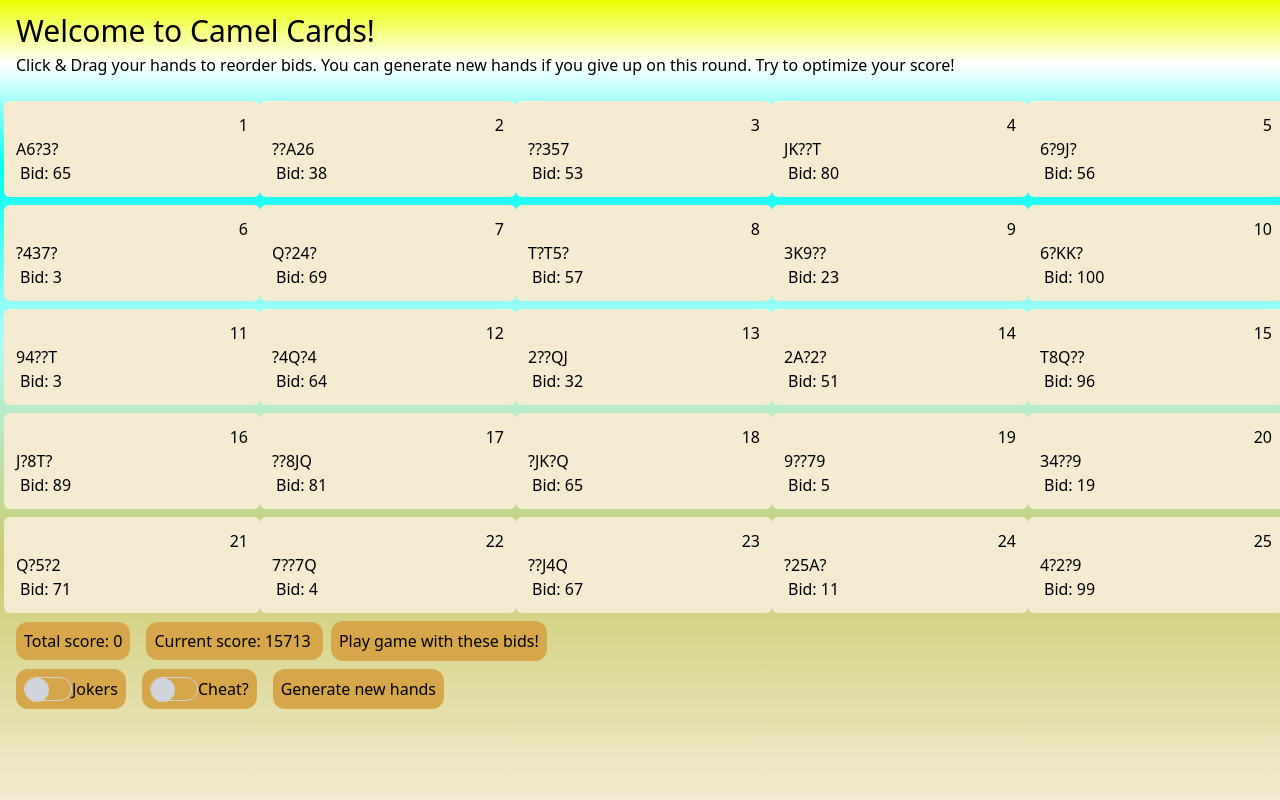
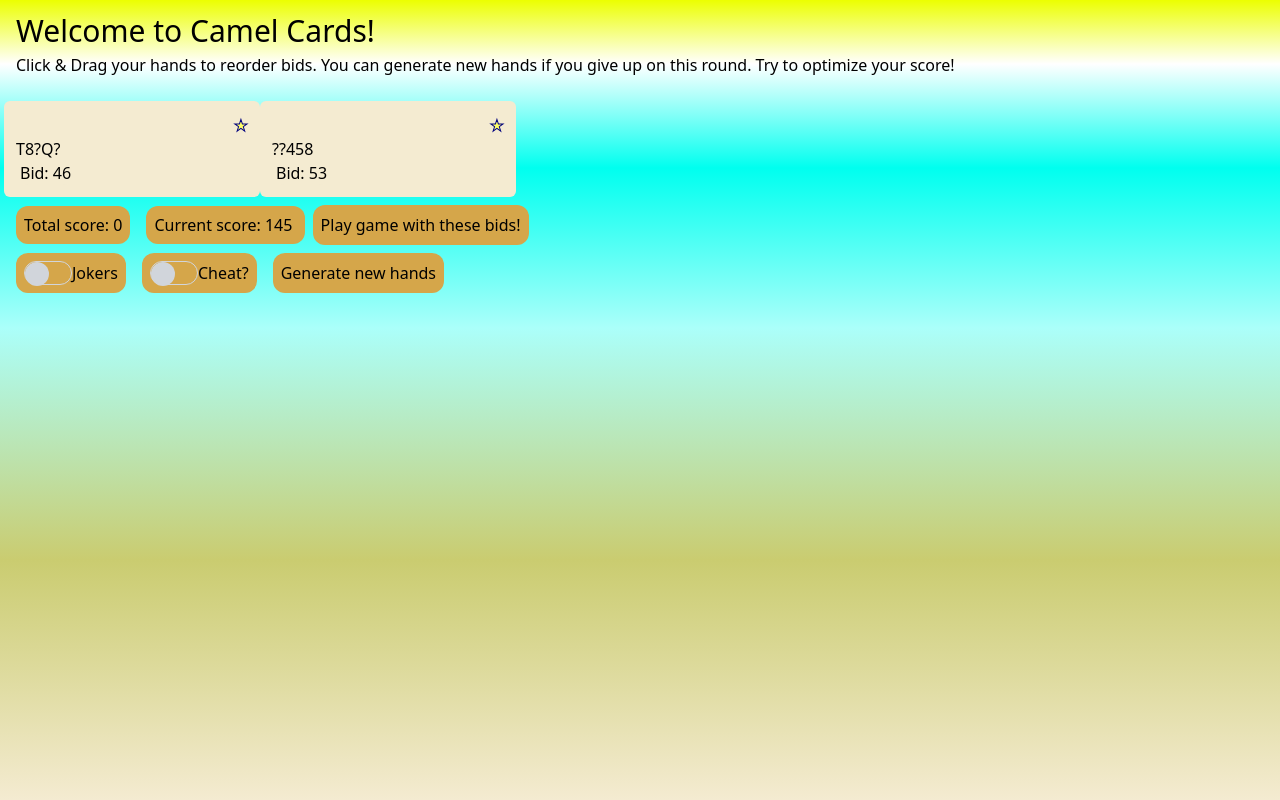
Before and after one commit to RheingoldRiver/CamelCards, a React (Vite) app: page / in a window 1280 px wide. Built offline with nearby package versions, Linux system fonts and the light colour scheme; what @savvywombat/tailwindcss-grid-areas would draw is missing.

Commit message:
try to scaffold vitest

```diff
--- a/package.json
+++ b/package.json
@@ -7,7 +7,8 @@
     "dev": "vite",
     "build": "tsc && vite build",
     "lint": "eslint . --ext ts,tsx --report-unused-disable-directives --max-warnings 0",
-    "preview": "vite preview"
+    "preview": "vite preview",
+    "test": "vitest"
   },
   "dependencies": {
     "@heroicons/react": "^2.0.18",
@@ -39,6 +40,7 @@
     "postcss": "^8.4.32",
     "tailwindcss": "^3.3.6",
     "typescript": "^5.2.2",
-    "vite": "^5.0.8"
+    "vite": "^5.0.8",
+    "vitest": "^1.1.0"
   }
 }
--- a/src/components/GameStateProvider/GameStateProvider.tsx
+++ b/src/components/GameStateProvider/GameStateProvider.tsx
@@ -1,6 +1,6 @@
 import { Dispatch, ReactNode, SetStateAction, createContext, useState } from "react";
-import { Hand } from "../../constants";
-import { DEFAULT_NUM_CARDS_PER_HAND, DEFAULT_NUM_HANDS_PER_GAME, DEFAULT_NUM_CARDS_REVEALED } from "../../constants";
+import { DEFAULT_NUM_CARDS_REVEALED, Hand } from "../../constants";
+import { DEFAULT_NUM_CARDS_PER_HAND, DEFAULT_NUM_HANDS_PER_GAME } from "../../constants";
 import { actualScore, generateHands } from "../../gameHelpers";
 import { produce } from "immer";
 
@@ -63,6 +63,8 @@ export default function GameStateProvider({ children }: { children: ReactNode })
   const [hands, setHands] = useState<Hand[]>(() => {
     return generateHands(numHandsPerGame, numCardsPerHand);
   });
+  const [numRevealedCards, setNumRevealedCards] = useState<number>(DEFAULT_NUM_CARDS_REVEALED);
+
   const [modalOpen, setModalOpen] = useState<boolean>(false);
   const [addedScore, setAddedScore] = useState<number>(0);
   const [removedScore, setRemovedScore] = useState<number>(0);
@@ -72,7 +74,6 @@ export default function GameStateProvider({ children }: { children: ReactNode })
   const [scoreAddTimeout, setScoreAddTimeout] = useState<ReturnType<typeof setTimeout>>(() => {
     return setTimeout(() => {}, 0);
   });
-  const [numRevealedCards, setNumRevealedCards] = useState<number>(DEFAULT_NUM_CARDS_REVEALED);
   function toggleUseJokers() {
     setUseJokers((x) => !x);
   }
--- a/src/components/Hand/Hand.tsx
+++ b/src/components/Hand/Hand.tsx
@@ -3,14 +3,12 @@ import { GameStateContext } from "../GameStateProvider/GameStateProvider";
 import clsx from "clsx";
 import { useDrag, useDrop } from "react-dnd";
 import { Card, Hand } from "../../constants";
-import { range, shuffle } from "lodash";
 
 const BID_DRAG_TYPE = "__bid";
 
 const HandDisplay = ({ hand, index }: { hand: Hand; index: number }) => {
-  const { hands, swapBids, showCards, numRevealedCards, numCardsPerHand } = useContext(GameStateContext);
+  const { hands, swapBids, showCards, numRevealedCards } = useContext(GameStateContext);
   const [fadeAnimation, setFadeAnimation] = useState<boolean>(false);
-  const [cardRevealOrder, setCardRevealOrder] = useState<number[]>(() => shuffle(range(numCardsPerHand)));
   function enableFade() {
     setFadeAnimation(true);
     setTimeout(() => {
@@ -61,10 +59,21 @@ const HandDisplay = ({ hand, index }: { hand: Hand; index: number }) => {
         transition: "transform 250ms",
       }}
     >
-      <span className={clsx("grid-in-index flex flex-row justify-end align-start")}>{index + 1}</span>
+      <span
+        className={clsx(
+          "grid-in-index flex flex-row justify-end align-start",
+          "text-goldStar [-webkit-text-stroke:1px_navy]"
+        )}
+      >
+        ★
+      </span>
       <div className={clsx("flex flex-row")}>
         {hand.cards.map((card, i) => (
-          <CardDisplay key={`${hand.key}_${i}`} card={card} show={cardRevealOrder.slice(0, numRevealedCards).includes(i)} />
+          <CardDisplay
+            key={`${hand.key}_${i}`}
+            card={card}
+            show={hand.cardRevealOrder.slice(0, numRevealedCards).includes(i)}
+          />
         ))}
       </div>
       <div
@@ -85,7 +94,7 @@ const HandDisplay = ({ hand, index }: { hand: Hand; index: number }) => {
   );
 };
 
-const CardDisplay = ({ card, show }: { card: Card, show: boolean }) => {
+const CardDisplay = ({ card, show }: { card: Card; show: boolean }) => {
   const { showCards } = useContext(GameStateContext);
   return <div className={clsx("")}>{showCards || show ? card.display : "?"}</div>;
 };
--- a/src/constants.ts
+++ b/src/constants.ts
@@ -13,6 +13,7 @@ export interface Hand {
   bid: Bid;
   cards: Card[];
   key: string;
+  cardRevealOrder: number[];
 }
 
 export interface HandType {
@@ -26,7 +27,7 @@ export const MAX_ALLOWED_BID = 100;
 
 export const DEFAULT_NUM_CARDS_PER_HAND = 5;
 
-export const DEFAULT_NUM_HANDS_PER_GAME = 25;
+export const DEFAULT_NUM_HANDS_PER_GAME = 2;
 
 export const DEFAULT_NUM_CARDS_REVEALED = 3;
 
@@ -108,34 +109,37 @@ export const JOKER = {
   value: 1,
 };
 
-export const POSSIBLE_HAND_TYPES: HandType = {
+interface PossibleHands {
+  [key: string]: HandType;
+}
+
+export const POSSIBLE_HAND_TYPES: PossibleHands = {
   HighCard: {
-    name: 'High Card',
-    value: 1
+    name: "High Card",
+    value: 1,
   },
   OnePair: {
-    name: 'One Pair',
-    value: 2
+    name: "One Pair",
+    value: 2,
   },
   TwoPair: {
-    name: 'Two Pair',
-    value: 3
+    name: "Two Pair",
+    value: 3,
   },
   ThreeKind: {
-    name: 'Three of a Kind',
-    value: 4
+    name: "Three of a Kind",
+    value: 4,
   },
   FullHouse: {
-    name: 'Full House',
-    value: 5
+    name: "Full House",
+    value: 5,
   },
   FourKind: {
-    name: 'Four of a Kind',
-    value: 6
+    name: "Four of a Kind",
+    value: 6,
   },
   FiveKind: {
-    name: 'Five of a Kind',
-    value: 7
+    name: "Five of a Kind",
+    value: 7,
   },
-
-}
+};
--- a/src/gameHelpers.ts
+++ b/src/gameHelpers.ts
@@ -1,4 +1,4 @@
-import { cloneDeep, random, range, sample, values, sampleSize } from "lodash";
+import { cloneDeep, random, range, sample, values, sampleSize, shuffle } from "lodash";
 import { Hand, JOKER, MAX_ALLOWED_BID, MIN_ALLOWED_BID } from "./constants";
 import { POSSIBLE_CARDS, POSSIBLE_HAND_TYPES } from "./constants";
 import { Card } from "./constants";
@@ -20,17 +20,20 @@ function cheatScore(hand: Card[]) {
   return defaultScore([...hand].sort((a, b) => a.value - b.value));
 }
 
-function counter(values) {
-  let count = {};
-  for (let value of values) {
-    if (value in count) {count[value]++;}
-    else {count[value] = 1;}
-  }
+function counter(values: Card[]) {
+  const count: { [key: string]: number } = {};
+  values.forEach((value) => {
+    if (value.name in count) {
+      count[value.name]++;
+    } else {
+      count[value.name] = 1;
+    }
+  });
   return count;
 }
 
 function defaultHandType(hand: Card[]) {
-  const valueCounts = Object.values(counter(hand)).sort((a, b) => b-a);
+  const valueCounts = Object.values(counter(hand)).sort((a, b) => b - a);
   switch (valueCounts[0]) {
     case 5:
       return POSSIBLE_HAND_TYPES.FiveKind;
@@ -53,38 +56,41 @@ function defaultHandType(hand: Card[]) {
   }
 }
 
-function jokerHandType(hand: Card[]) {
-  const valueCounts = counter(hand);
-  let [maxKey, maxValue] = [JOKER, 0];
-  for (let card in valueCounts) {
-    if (counter[card] > maxValue && card !== JOKER) {
+function jokerHandType(cards: Card[]) {
+  const valueCounts = counter(cards);
+  let [maxKey, maxValue] = [JOKER.name, 0];
+  Object.keys(valueCounts).forEach((card) => {
+    if (valueCounts[card] > maxValue && card !== JOKER.name) {
       [maxKey, maxValue] = [card, valueCounts[card]];
     }
-  }
+  });
 
-  hand = [...hand];
-  for (let i in hand) {
-    if (hand[i] === JOKER) {hand[i] = maxKey;}
-  }
+  cards = [...cards];
+  cards.forEach((_, i) => {
+    if (cards[i] === JOKER) {
+      cards[i] = POSSIBLE_CARDS[maxKey];
+    }
+  });
 
-  return defaultHandType(hand);
+  return defaultHandType(cards);
 }
 
-function getHandScore(hand: Card[], jokers: boolean, cheat: boolean) {
+function getHandScore(cards: Card[], jokers: boolean, cheat: boolean) {
   let handType;
   if (jokers) {
-    handType = jokerHandType(hand);
+    handType = jokerHandType(cards);
   } else {
-    handType = defaultHandType(hand);
+    handType = defaultHandType(cards);
   }
 
   let handScore;
   if (cheat) {
-    handScore = cheatScore(hand);
+    handScore = cheatScore(cards);
   } else {
-    handScore = defaultScore(hand);
+    handScore = defaultScore(cards);
   }
-
+  console.log(cards, handType, handScore);
+  console.log(handType.value * 10e8 + handScore);
   return handType.value * 10e8 + handScore;
 }
 
@@ -96,14 +102,16 @@ export function actualScore(hands: Hand[], jokers: boolean, cheat: boolean) {
   hands = cloneDeep(hands);
   if (jokers) {
     hands.forEach((hand, i) => {
-      hands[i].cards = hand.cards.map((c) => c.name === POSSIBLE_CARDS.Jack.name ? JOKER : c);
+      hands[i].cards = hand.cards.map((c) => (c.name === POSSIBLE_CARDS.Jack.name ? JOKER : c));
     });
   }
 
-  const sortedHands = hands.sort((h1, h2) => -cmpHand(h1, h2, jokers, cheat));
-  return sortedHands.map((h) => h.bid.bid).reduce((acc, bid, i) => {
-    return acc + (i + 1) * bid;
-  }, 0);
+  const sortedHands = hands.sort((h1, h2) => cmpHand(h1, h2, jokers, cheat));
+  return sortedHands
+    .map((h) => h.bid.bid)
+    .reduce((acc, bid, i) => {
+      return acc + (i + 1) * bid;
+    }, 0);
 }
 
 export function generateHands(numHands: number, numCardsPerHand: number): Hand[] {
@@ -114,6 +122,7 @@ export function generateHands(numHands: number, numCardsPerHand: number): Hand[]
     },
     key: crypto.randomUUID(),
     cards: range(numCardsPerHand).map(() => sample(values(POSSIBLE_CARDS)) as Card),
+    cardRevealOrder: shuffle(range(numCardsPerHand)),
   }));
 }
 
--- a/tailwind.config.ts
+++ b/tailwind.config.ts
@@ -17,6 +17,7 @@ export default {
           900: "#653622",
           950: "#391c0f",
         },
+        goldStar: "#FFFF66",
       },
       gridTemplateAreas: {
         game: ["board bids", "actions bids", "prefs prefs"],
```
Also changed, not shown: 2 other files (tests, documents, lock files or other folders).
